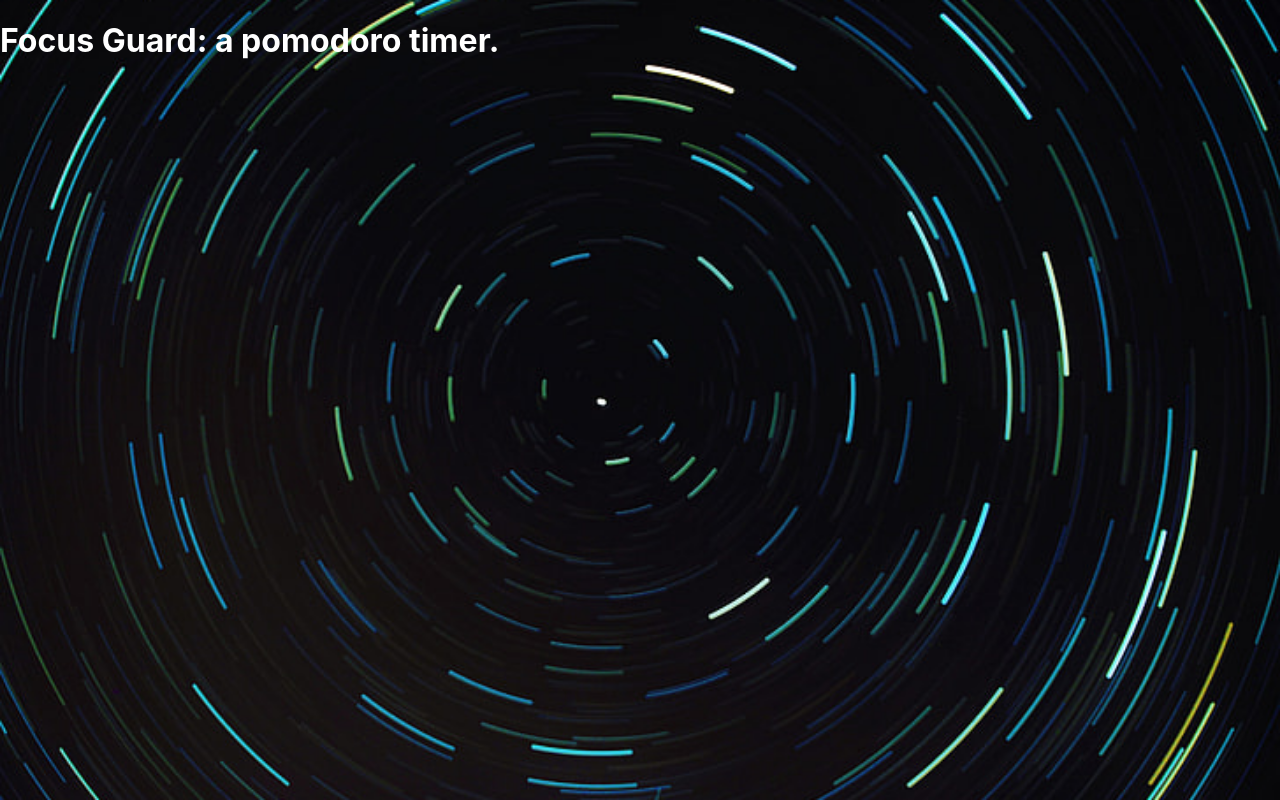
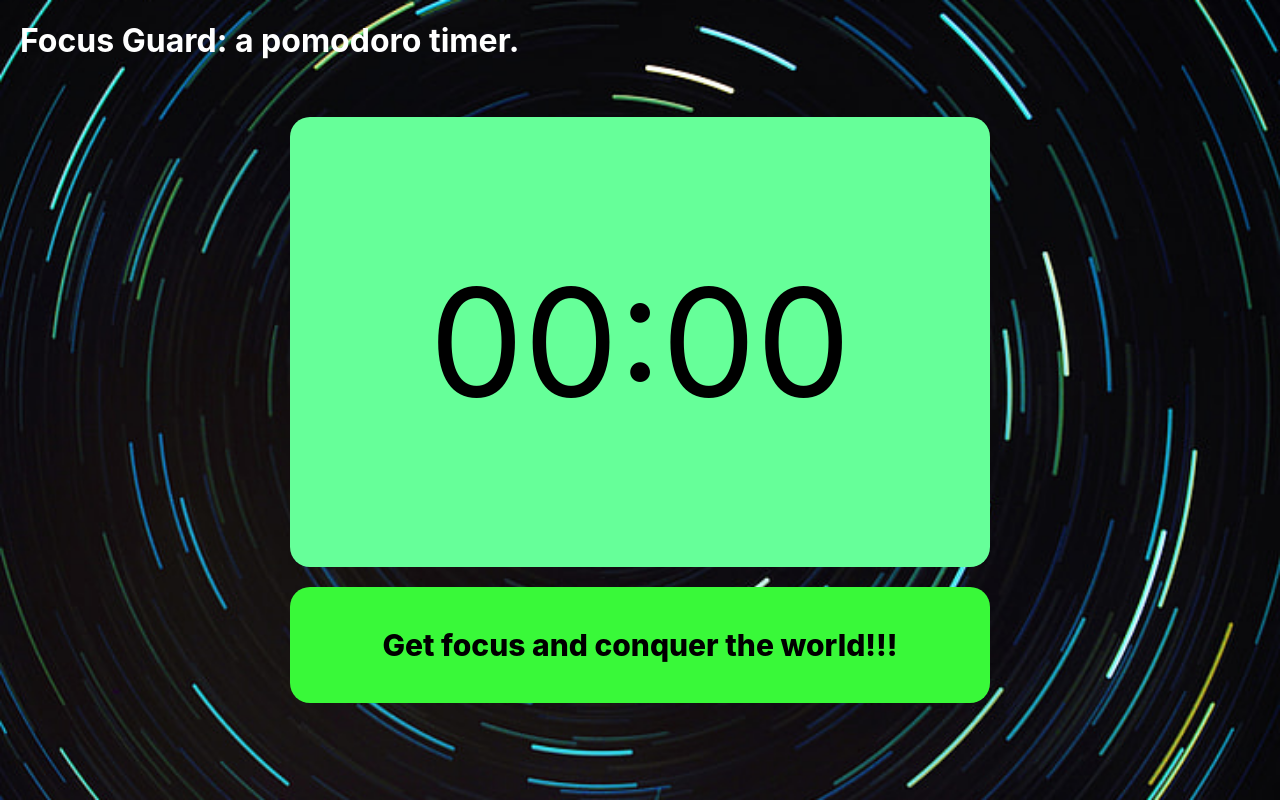
Before and after one commit to simonmontaggioni/focus-guard-react, a React (Create React App) app: page / in a window 1280 px wide. Built offline with nearby package versions, Linux system fonts and the light colour scheme.

Commit message:
feat: Create the Pomodoro and the Message components.
  - Add the respective scss files to each component.
  - Setup the Home layout.

```diff
--- /dev/null
+++ b/src/pomodoro/components/Message.jsx
@@ -0,0 +1,12 @@
+import React from 'react';
+import '../css/Message.scss';
+
+const Message = () => {
+  return (
+    <div className='message'>
+      <p>Get focus and conquer the world!!!</p>
+    </div>
+  );
+};
+
+export default Message;
--- /dev/null
+++ b/src/pomodoro/components/Pomodoro.jsx
@@ -0,0 +1,8 @@
+import React from 'react';
+import '../css/Pomodoro.scss';
+
+const Pomodoro = () => {
+  return <div className='pomodoro'>00:00</div>;
+};
+
+export default Pomodoro;
--- a/src/pomodoro/css/HomePage.scss
+++ b/src/pomodoro/css/HomePage.scss
@@ -1,4 +1,4 @@
-.container {
+.main-container {
   display: flex;
   width: 100vw;
   height: 100vh;
@@ -7,4 +7,13 @@
   background-repeat: no-repeat;
   background-size: cover;
   color: rgb(255, 255, 255);
+  flex-direction: column;
+  justify-content: center;
+  align-items: center;
+
+  h1 {
+    position: fixed;
+    top: 0px;
+    left: 20px;
+  }
 }
--- /dev/null
+++ b/src/pomodoro/css/Message.scss
@@ -0,0 +1,13 @@
+.message {
+  display: flex;
+  width: 700px;
+  box-sizing: border-box;
+  padding: 10px 20px;
+  background-color: rgb(57, 249, 57);
+  justify-content: center;
+  align-items: center;
+  border-radius: 20px;
+  color: rgb(0, 0, 0);
+  font-size: 30px;
+  font-weight: 800;
+}
--- /dev/null
+++ b/src/pomodoro/css/Pomodoro.scss
@@ -0,0 +1,12 @@
+.pomodoro {
+  display: flex;
+  width: 700px;
+  height: 450px;
+  background-color: rgba(102, 255, 153, 1);
+  justify-content: center;
+  align-items: center;
+  border-radius: 20px;
+  font-size: 150px;
+  margin: 20px;
+  color: rgb(0, 0, 0);
+}
--- a/src/pomodoro/pages/HomePage.jsx
+++ b/src/pomodoro/pages/HomePage.jsx
@@ -1,10 +1,14 @@
 import React from 'react';
+import Pomodoro from '../components/Pomodoro';
+import Message from '../components/Message';
 import '../css/HomePage.scss';
 
 const HomePage = () => {
   return (
-    <div className='container'>
+    <div className='main-container'>
       <h1>Focus Guard: a pomodoro timer.</h1>
+      <Pomodoro />
+      <Message />
     </div>
   );
 };
```
